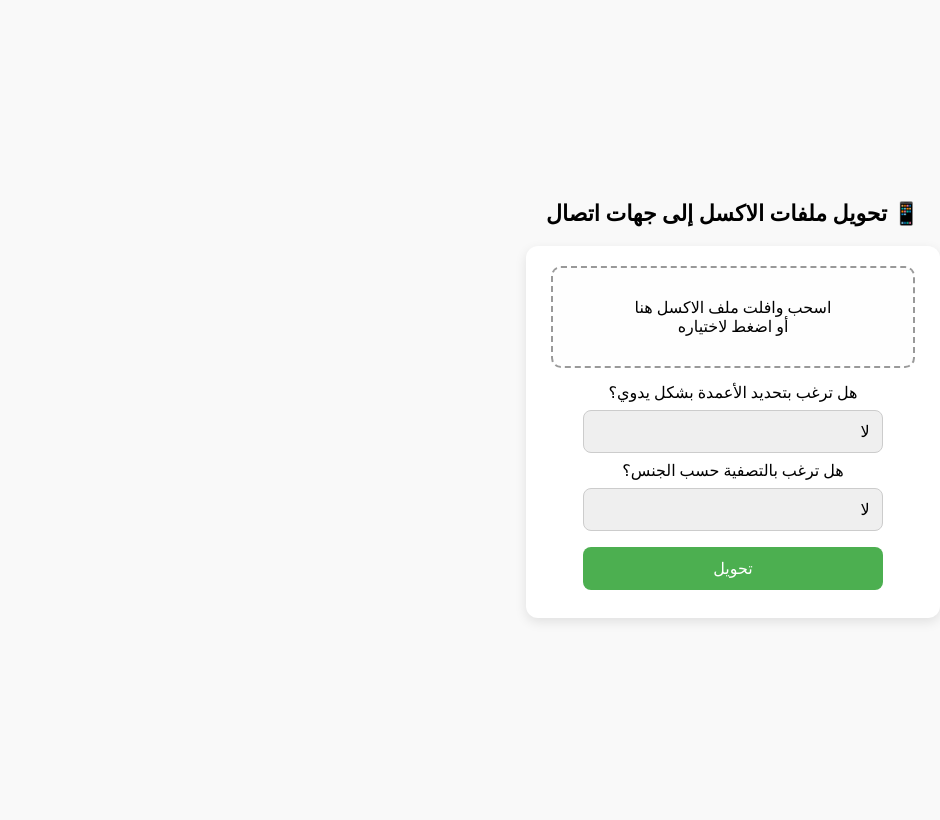
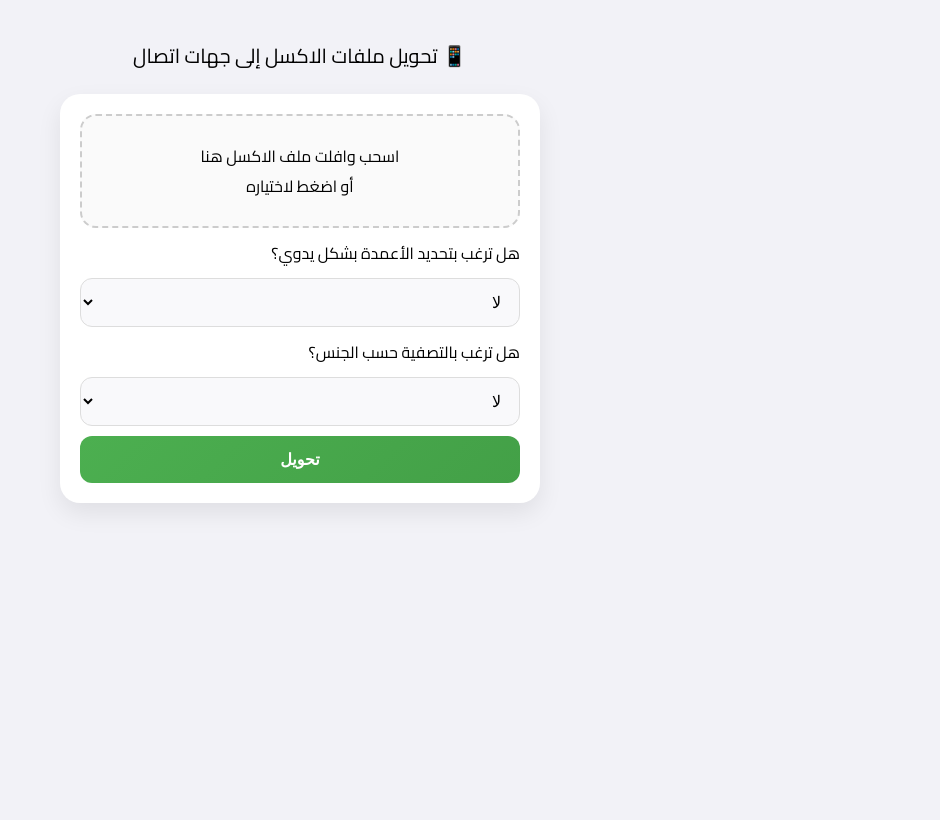
Before and after one commit to maf1250/xl, a Flask app: page / in a window 1280 px wide. Shown: the whole page, without its empty margins (340-1280 px from the left). After the commit the page ends 508 px from the top, so only its background shows below. Run offline with Flask 3, Linux system fonts and the light colour scheme.

Commit message:
update css

```diff
--- a/templates/index.html
+++ b/templates/index.html
@@ -8,113 +8,134 @@
     <meta name="apple-mobile-web-app-status-bar-style" content="black-translucent">
     <link href="https://fonts.googleapis.com/css2?family=Roboto&display=swap" rel="stylesheet">
     <style>
+@import url('https://fonts.googleapis.com/css2?family=Cairo:wght@400;600&display=swap');
+
 html, body {
-            height: 100%;
     margin: 0;
     padding: 0;
-            font-family: 'Roboto', sans-serif;
-            background-color: #f9f9f9;
-            display: flex;
-            justify-content: flex-start;
-            align-items: center;
+    font-family: 'Cairo', sans-serif;
+    background: #f2f2f7;
+    height: 100%;
 }
 
-        body {
+/* Container */
+.container {
+    width: 100%;
+    max-width: 480px;
+    margin: auto;
     padding: 20px;
 }
 
-        .container {
-            display: flex;
-            flex-direction: column; /* stack title above form */
-            align-items: center;    /* center horizontally */
-            width: 100%;
+/* Title */
+.container h2 {
+    text-align: center;
+    margin-bottom: 20px;
+    font-weight: 500;
+    font-size: 20px;
 }
 
-        .container h2 {
-            margin-bottom: 20px;
-            text-align: center;
-            font-size: 22px;
+/* Card-style form */
+form {
+    background: #ffffff;
+    padding: 20px;
+    border-radius: 20px;
+    box-shadow: 0 10px 25px rgba(0,0,0,0.08);
+    display: flex;
+    flex-direction: column;
+    gap: 10px;
 }
 
-        form {
+/* Inputs / selects / buttons */
+input,
+select,
+button {
     width: 100%;
-            max-width: 450px;
-            padding: 20px;
-            background: #fff;
+    box-sizing: border-box;
+    padding: 14px;
+    font-size: 16px;
     border-radius: 12px;
-            box-shadow: 0 4px 12px rgba(0,0,0,0.1);
-            display: flex;
-            flex-direction: column;
-            align-items: center;
+    border: 1px solid #ddd;
+    background: #f9f9fb;
+    transition: all 0.2s ease;
 }
 
+/* Focus effect */
+input:focus,
+select:focus {
+    outline: none;
+    border-color: #4CAF50;
+    background: #fff;
+    box-shadow: 0 0 0 3px rgba(76,175,80,0.15);
+}
+
+/* Button */
+button {
+    background: linear-gradient(135deg, #4CAF50, #43a047);
+    color: white;
+    border: none;
+    font-weight: 600;
+    cursor: pointer;
+}
+
+button:active {
+    transform: scale(0.98);
+}
+
+/* Drop zone */
 .drop-zone {
-            width: 80%;
-            padding: 30px;
-            border: 2px dashed #999;
-            border-radius: 10px;
+    border: 2px dashed #ccc;
+    border-radius: 16px;
+    padding: 25px;
     text-align: center;
-            cursor: pointer;
-            margin-bottom: 15px;
+    background: #fafafa;
     transition: 0.3s;
-            background-color: #fefefe;
 }
 
 .drop-zone.dragover {
-            background-color: #e0ffe0;
     border-color: #4CAF50;
+    background: #e8f5e9;
 }
 
-        input[type="file"], select, input[type="text"], button {
-            width: 80%;
-            padding: 12px;
-            margin: 8px 0;
-            font-size: 16px;
-            border-radius: 8px;
-            border: 1px solid #ccc;
-            box-sizing: border-box;
-        }
-
-        button {
-            background-color: #4CAF50;
-            color: white;
-            border: none;
-            cursor: pointer;
-        }
-
-        button:hover {
-            background-color: #45a049;
-        }
-select {
-    appearance: none;
-    -webkit-appearance: none;
-    -moz-appearance: none;
-}
+/* Progress bar */
 #progress-container {
     width: 100%;
-            background-color: #ddd;
-            border-radius: 6px;
-            margin-top: 15px;
+    background: #eee;
+    border-radius: 10px;
+    overflow: hidden;
     display: none;
 }
 
 #progress-bar {
+    height: 20px;
     width: 0%;
-            height: 25px;
-            background-color: #4CAF50;
-            border-radius: 6px;
+    background: linear-gradient(90deg, #4CAF50, #66bb6a);
     text-align: center;
     color: white;
-            line-height: 25px;
+    font-size: 12px;
+    line-height: 20px;
+}
+
+/* Smooth appearance animation */
+form {
+    animation: fadeIn 0.4s ease;
+}
+
+@keyframes fadeIn {
+    from {
+        opacity: 0;
+        transform: translateY(10px);
+    }
+    to {
+        opacity: 1;
+        transform: translateY(0);
+    }
 }
 
         @media (max-width: 480px) {
             form {
                 padding: 15px;
             }
-            input[type="file"], select, input[type="text"], button {
-                font-size: 18px;
-            }
+
         }
     </style>
 </head>
```
Lines whose indentation alone changed are shown as unchanged.
